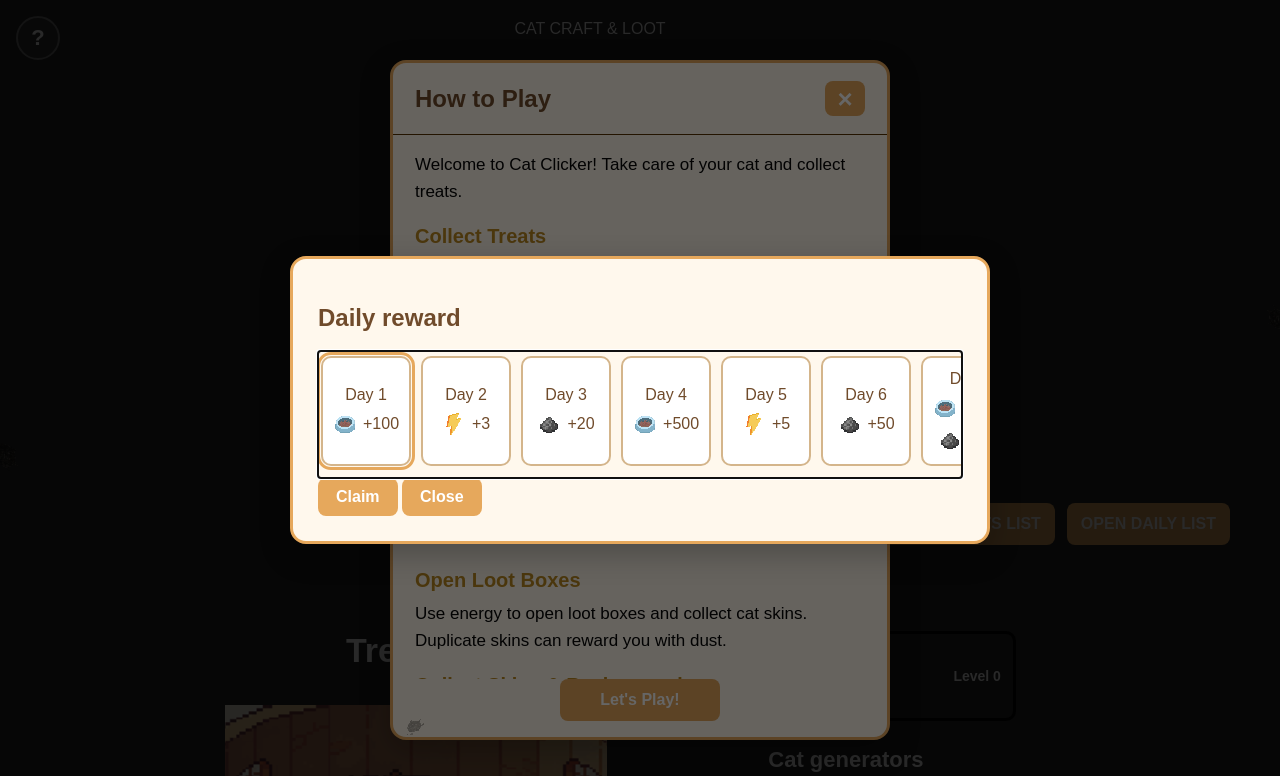
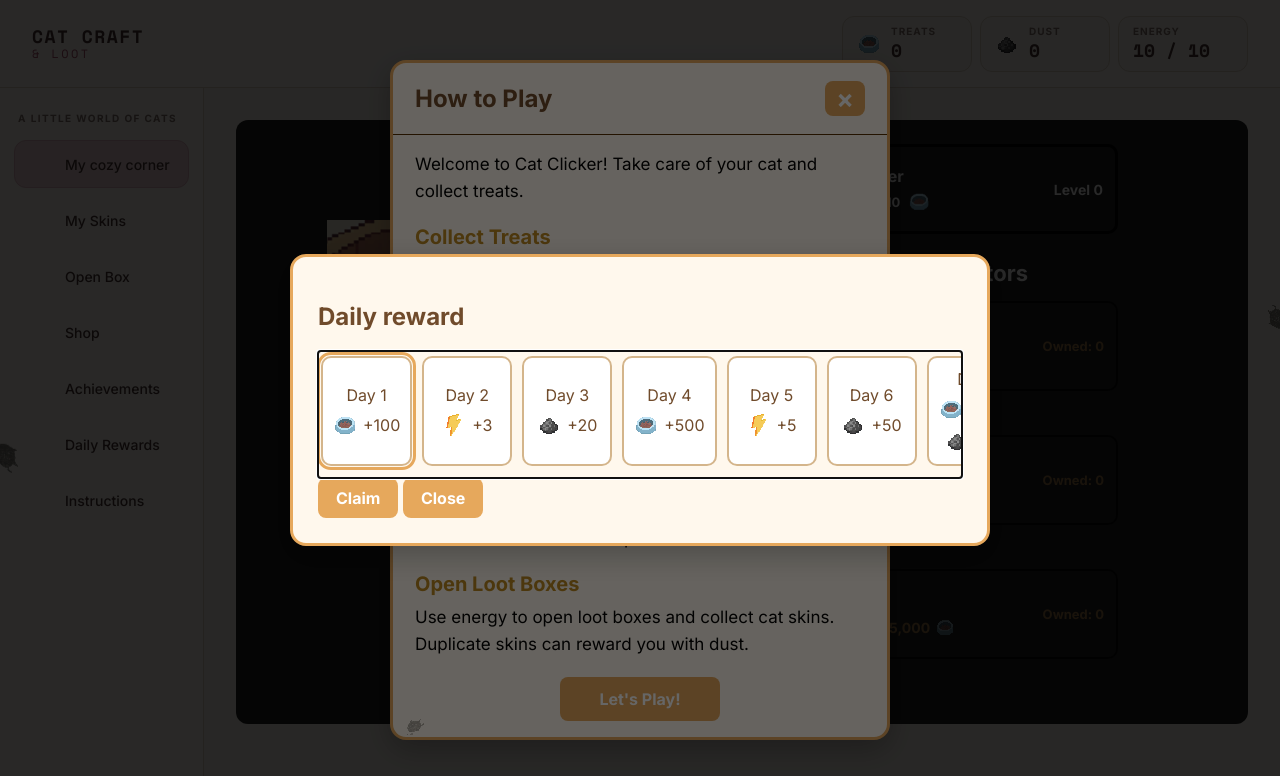
Before and after one commit to samanta-rukmane/scandiweb-cat-craft-loot, a website built with Vite: page index.html in a window 1280 px wide. Shown: the top 776 px of the page. Built offline with nearby package versions, Linux system fonts and the light colour scheme.

Commit message:
redesign: header and side navigation shell

```diff
--- a/index.html
+++ b/index.html
@@ -24,6 +24,17 @@
 
 
       <header class="game-header">
+      <button
+        type="button"
+        id="menuToggleBtn"
+        class="menu-toggle"
+        aria-expanded="false"
+        aria-controls="topMenu"
+        aria-label="Menu"
+      >
+        ☰
+      </button>
+
       <div class="brand">CAT CRAFT <span>&amp; LOOT</span></div>
 
       <div class="hud">
@@ -53,46 +64,39 @@
     </header>
 
 
-    <nav class="top-button-bar" id="topMenu" aria-label="Game menu">
-      <button
-        type="button"
-        id="menuToggleBtn"
-        class="menu-toggle"
-        aria-expanded="false"
-        aria-controls="topMenu"
-        aria-label="Menu"
-      >
-        ☰
-      </button>
-      <button type="button" id="openSkinsBtn" class="btn skins-button">
-        MY SKINS
-      </button>
+      <div class="app-body">
+      <nav class="side-nav" id="topMenu" aria-label="Game menu">
+        <p class="nav-caption">A little world of cats</p>
 
-      <button type="button" id="boxBtn" class="btn">OPEN BOX</button>
+        <div class="nav-item active" aria-current="page">
+          <span class="nav-icon" data-icon="home"></span>My cozy corner
+        </div>
 
-      <button type="button" id="openShopBtn" class="btn">SHOP</button>
-      <button
-        type="button"
-        id="openAchievementsBtn"
-        class="btn open-achievements-btn"
-      >
-        OPEN ACHIEVEMENTS LIST
-      </button>
+        <button type="button" id="openSkinsBtn" class="nav-item">
+          <span class="nav-icon" data-icon="skins"></span>My Skins
+        </button>
 
-      <button type="button" id="openDailyBtn" class="btn open-daily-btn">
-        OPEN DAILY LIST
-      </button>
+        <button type="button" id="boxBtn" class="nav-item">
+          <span class="nav-icon" data-icon="box"></span>Open Box
+        </button>
 
-      <button
-        type="button"
-        id="openInstructionsBtn"
-        class="btn instructions-button"
-        aria-label="Game instructions"
-        title="Game instructions"
-      >
-        ?
-      </button>
-    </nav>
+        <button type="button" id="openShopBtn" class="nav-item">
+          <span class="nav-icon" data-icon="shop"></span>Shop
+        </button>
+
+        <button type="button" id="openAchievementsBtn" class="nav-item">
+          <span class="nav-icon" data-icon="achievements"></span>Achievements
+        </button>
+
+        <button type="button" id="openDailyBtn" class="nav-item">
+          <span class="nav-icon" data-icon="daily"></span>Daily Rewards
+        </button>
+
+        <button type="button" id="openInstructionsBtn" class="nav-item">
+          <span class="nav-icon" data-icon="instructions"></span>Instructions
+        </button>
+      </nav>
+
 
     <section class="game">
       <div class="main">
@@ -209,7 +213,8 @@
           </div>
         </div>
       </div>
-    </section>
+        </section>
+    </div>
 
     <div id="skinsModal" class="skins-modal" aria-hidden="true">
       <div
--- a/src/styles/base/layout.css
+++ b/src/styles/base/layout.css
@@ -1,9 +1,3 @@
-.game {
-  width: 100%;
-  max-width: 1500px;
-  margin: 0 auto;
-}
-
 .main {
   display: flex;
   align-items: flex-start;
@@ -58,41 +52,6 @@
   transform: translateX(24px);
 }
 
-/* top menu bar */
-.top-button-bar {
-  position: relative;
-  z-index: 1000;
-  display: flex;
-  flex-direction: row;
-  align-items: center;
-  justify-content: flex-end;
-  flex-wrap: wrap;
-  gap: 12px;
-  width: 100%;
-  max-width: 1500px;
-  margin: 0 auto 76px;
-  padding: 10px 22px 10px 70px;
-}
-
-.top-button-bar button:not(.instructions-button):not(.menu-toggle) {
-  flex: 0 0 auto;
-  min-height: 42px;
-  padding: 9px 14px;
-  white-space: nowrap;
-  cursor: pointer;
-}
-
-.top-button-bar #openInstructionsBtn {
-  display: grid;
-  place-items: center;
-  width: 44px;
-  min-width: 44px;
-  height: 44px;
-  padding: 0;
-  font-size: 22px;
-  font-weight: bold;
-}
-
 @media (max-width: 1400px) {
   .main {
     gap: 30px;
@@ -111,10 +70,6 @@
 }
 
 @media (max-width: 1000px) {
-  .game {
-    max-width: 100%;
-  }
-
   .main {
     gap: 40px;
     flex-direction: column;
@@ -158,15 +113,6 @@
   }
 }
 @media (max-width: 750px) {
-  body {
-    padding: 14px 16px 30px;
-    place-items: start center;
-  }
-
-  .game {
-    width: 100%;
-  }
-
   .main {
     flex-direction: column;
     gap: 38px;
@@ -193,46 +139,9 @@
     padding: 0;
     margin: 0 auto;
   }
-}
-
-@media (max-width: 750px) {
-  .top-button-bar {
-    gap: 8px;
-    margin-bottom: 58px;
-    padding: 5px 0 5px 48px;
-    justify-content: center;
-  }
-
-  .top-button-bar button:not(.instructions-button):not(.menu-toggle) {
-    max-width: 100%;
-    min-height: 38px;
-    padding: 8px 10px;
-    font-size: 12px;
-    white-space: normal;
-  }
   .game-area {
     width: 100%;
     order: 1;
     max-width: 420px;
   }
-
-  .top-button-bar #openInstructionsBtn {
-    top: 12px;
-    left: 12px;
-    width: 40px;
-    min-width: 40px;
-    height: 40px;
-    min-height: 40px;
-  }
 }
-
-@media (max-width: 380px) {
-  body {
-    padding-right: 10px;
-    padding-left: 10px;
-  }
-  .top-button-bar {
-    gap: 6px;
-    padding-left: 44px;
-  }
-}
--- a/src/styles/base/reset.css
+++ b/src/styles/base/reset.css
@@ -4,17 +4,13 @@
 
 body {
   display: flex;
-  place-items: center;
+  flex-direction: column;
   min-height: 100vh;
   margin: 0;
-  padding: 20px 28px 40px;
-  background-color: #222;
-  color: white;
-  font-family: Arial, sans-serif;
+  background-color: var(--cream);
+  color: var(--cocoa);
+  font-family: var(--font-ui);
   user-select: none;
-  flex-direction: column;
-  align-items: center;
-  justify-content: flex-start;
 }
 
 button {
--- /dev/null
+++ b/src/styles/base/shell.css
@@ -0,0 +1,220 @@
+/* header, side nav, workspace */
+:root {
+  --header-h: 88px;
+  --nav-w: 204px;
+}
+
+/* ---------- header ---------- */
+.game-header {
+  position: sticky;
+  top: 0;
+  z-index: 1000;
+  display: flex;
+  align-items: center;
+  justify-content: space-between;
+  gap: var(--space-3);
+  height: var(--header-h);
+  padding: 0 var(--space-4);
+  border-bottom: 1px solid var(--border-soft);
+  background: var(--surface);
+}
+
+.brand {
+  font-family: var(--font-display);
+  font-size: 18px;
+  font-weight: 700;
+  letter-spacing: 0.08em;
+  line-height: 1.2;
+  color: var(--cocoa);
+}
+
+.brand span {
+  display: block;
+  font-size: 12px;
+  font-weight: 400;
+  letter-spacing: 0.2em;
+  color: var(--raspberry);
+}
+
+.hud {
+  display: flex;
+  gap: var(--space-1);
+}
+
+.hud-counter {
+  display: flex;
+  align-items: center;
+  gap: 10px;
+  min-width: 130px;
+  padding: 8px 14px;
+  border: 1px solid var(--border-soft);
+  border-radius: var(--radius-md);
+  background: var(--cream);
+}
+
+.hud-icon {
+  width: 24px;
+  height: 24px;
+  object-fit: contain;
+  image-rendering: pixelated;
+}
+
+.hud-label {
+  display: block;
+  font-size: 10px;
+  font-weight: 700;
+  letter-spacing: 0.1em;
+  text-transform: uppercase;
+  color: var(--cocoa-muted);
+}
+
+.hud-counter strong {
+  font-family: var(--font-display);
+  font-size: 18px;
+  color: var(--cocoa);
+}
+
+/* ---------- body: side nav + workspace ---------- */
+.app-body {
+  display: flex;
+  align-items: flex-start;
+  flex: 1;
+}
+
+.side-nav {
+  position: sticky;
+  top: var(--header-h);
+  display: flex;
+  flex: 0 0 var(--nav-w);
+  flex-direction: column;
+  gap: var(--space-1);
+  width: var(--nav-w);
+  height: calc(100vh - var(--header-h));
+  padding: var(--space-3) 14px;
+  overflow-y: auto;
+  border-right: 1px solid var(--border-soft);
+  background: var(--surface);
+}
+
+.nav-caption {
+  margin: 0 0 var(--space-1) 4px;
+  font-size: 10px;
+  font-weight: 700;
+  letter-spacing: 0.14em;
+  text-transform: uppercase;
+  color: var(--cocoa-muted);
+}
+
+.nav-item {
+  display: flex;
+  align-items: center;
+  gap: 12px;
+  width: 100%;
+  min-height: 48px;
+  padding: 0 14px;
+  border: 1px solid transparent;
+  border-radius: var(--radius-md);
+  background: transparent;
+  color: var(--cocoa);
+  font-family: var(--font-ui);
+  font-size: 14px;
+  font-weight: 500;
+  text-align: left;
+  cursor: pointer;
+}
+
+.nav-item:hover {
+  background: var(--cream);
+}
+
+.nav-item:focus-visible {
+  outline: 2px solid var(--raspberry);
+  outline-offset: 2px;
+}
+
+.nav-item.active {
+  border-color: color-mix(in srgb, var(--raspberry) 25%, var(--petal));
+  background: var(--petal);
+  cursor: default;
+}
+
+.nav-icon {
+  flex: 0 0 24px;
+  width: 24px;
+  height: 24px;
+  background-repeat: no-repeat;
+  background-size: contain;
+  image-rendering: pixelated;
+}
+
+/* TEMP: old dark look inside the new shell. Remove at the "Main game" step. */
+.app-body > .game {
+  flex: 1;
+  min-width: 0;
+  margin: var(--space-4);
+  padding: var(--space-3);
+  border-radius: var(--radius-md);
+  background: #222;
+  color: white;
+}
+
+/* ---------- mobile ---------- */
+@media (max-width: 750px) {
+  :root {
+    --header-h: 64px;
+  }
+
+  .game-header {
+    gap: var(--space-1);
+    padding: 0 var(--space-2);
+  }
+
+  .brand {
+    display: none;
+  }
+
+  .hud {
+    flex: 1;
+    justify-content: flex-end;
+    gap: 6px;
+  }
+
+  .hud-counter {
+    gap: 6px;
+    min-width: 0;
+    padding: 6px 8px;
+  }
+
+  .hud-icon {
+    width: 20px;
+    height: 20px;
+  }
+
+  .hud-counter strong {
+    font-size: 14px;
+  }
+
+  .side-nav {
+    position: fixed;
+    top: var(--header-h);
+    bottom: 0;
+    left: 0;
+    z-index: 1500;
+    height: auto;
+    visibility: hidden;
+    transform: translateX(-100%);
+    transition:
+      transform 0.2s,
+      visibility 0.2s;
+  }
+
+  .side-nav.open {
+    visibility: visible;
+    transform: none;
+  }
+
+  .app-body > .game {
+    margin: var(--space-2);
+    padding: var(--space-2);
+  }
+}
--- a/src/styles/features/menu.css
+++ b/src/styles/features/menu.css
@@ -4,29 +4,17 @@
 
 @media (max-width: 750px) {
   .menu-toggle {
-    position: fixed;
-    top: 12px;
-    right: 12px;
-    z-index: 2000;
     display: grid;
+    flex: 0 0 auto;
     place-items: center;
     width: 40px;
     height: 40px;
     padding: 0;
-    border: none;
-    border-radius: 8px;
-    background: #e6a85c;
-    color: white;
+    border: 1px solid var(--border-soft);
+    border-radius: var(--radius-sm);
+    background: var(--cream);
+    color: var(--cocoa);
     font-size: 20px;
     cursor: pointer;
   }
-
-  .top-button-bar {
-    padding-right: 48px;
-  }
-
-  .top-button-bar:not(.open)
-    button:not(.instructions-button):not(.menu-toggle) {
-    display: none;
-  }
 }
--- a/src/styles/index.css
+++ b/src/styles/index.css
@@ -2,6 +2,7 @@
 @import "./base/variables.css";
 @import "./base/reset.css";
 @import "./base/layout.css";
+@import "./base/shell.css";
 
 /* 2. main components */
 @import "./components/button.css";
```
